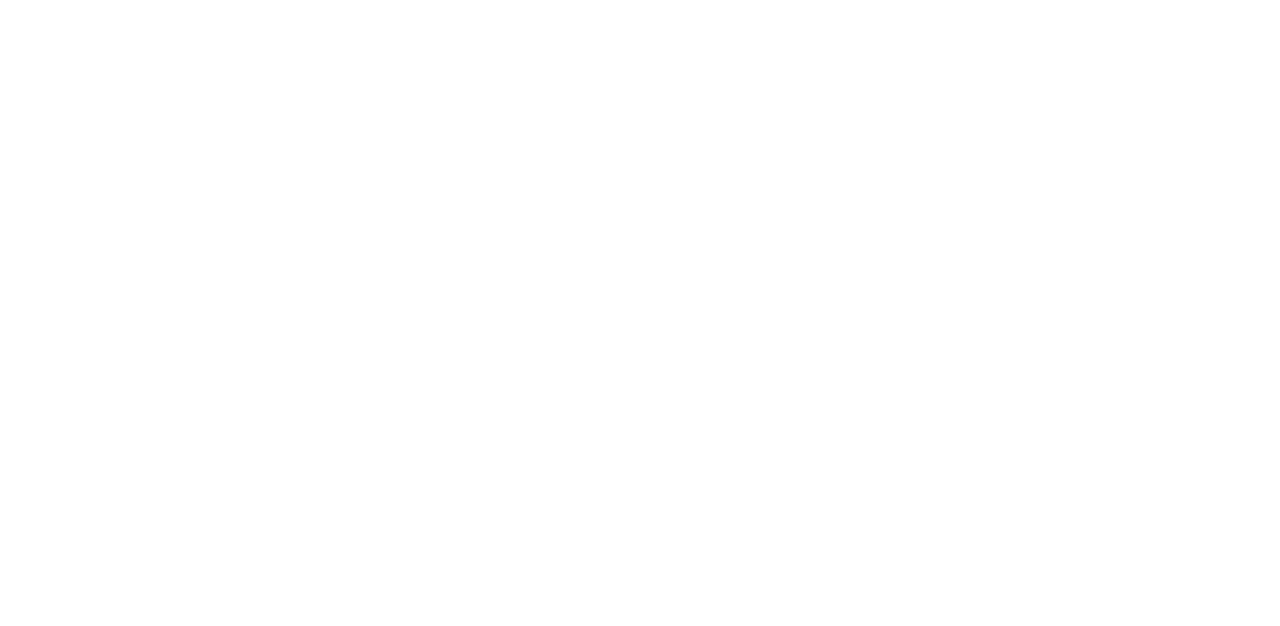
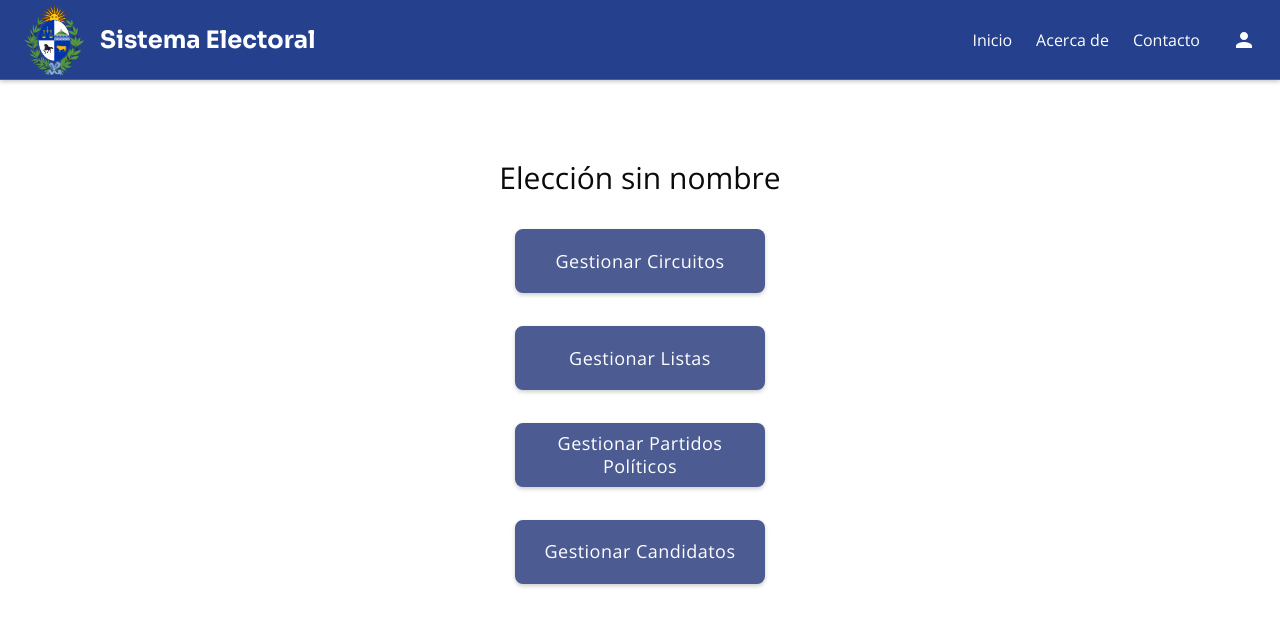
Before and after one commit to maurobarrales25/EleccionesWeb, a React (Vite) app: page /ManageEleccion/1 in a window 1280 px wide. Before the commit this address had no page. Shown: the top 626 px of the page. Built offline with nearby package versions, Linux system fonts and the light colour scheme.

Commit message:
ManageEleecion and CircuitosPage

```diff
--- a/src/App.jsx
+++ b/src/App.jsx
@@ -3,6 +3,8 @@ import { BrowserRouter, Route, Routes } from "react-router-dom";
 import './App.css'
 import MainScreen from './pages/MainScreen/MainScreen';
 import EleccionesPage from './pages/EleccionesPage/EleccionesPage';
+import ManageEleccion from './pages/ManageEleccion/ManageEleccion';
+import CircuitosPage from './pages/CircuitosPage/CircuitosPage';
 
 function App() {
 
@@ -12,6 +14,8 @@ function App() {
         <Route path="/" element={<Login />} />
         <Route path="/MainScreen" element={<MainScreen/>}/>
         <Route path='/Elecciones' element={<EleccionesPage/>}/>
+        <Route path='/ManageEleccion/:eleccionId' element={<ManageEleccion />} />
+        <Route path='/CircuitosPage/:eleccionId' element={<CircuitosPage/>}/>
       </Routes>
     </BrowserRouter>
   )
--- a/src/api/apiCalls.js
+++ b/src/api/apiCalls.js
@@ -11,7 +11,7 @@ export const getElecciones = () => {
 }
 
 export const getCircuitosByEleccion = (eleccionId) => {
-    return axios.get(BASE_URL + 'circuito/getByEleccion', {params: eleccionId})
+  return axios.get(BASE_URL + 'circuito/getByEleccion', { params: { eleccionId } });
 }
 
 export const saveEleccion = (nombre) => {
@@ -19,19 +19,19 @@ export const saveEleccion = (nombre) => {
 }
 
 export const getListasByEleccion = (eleccionId) => {
-    return axios.get(BASE_URL + 'lista/all', {params: eleccionId})
+    return axios.get(BASE_URL + 'lista/all', {params: { eleccionId } })
 }
 
 export const saveCircuito = (numero, establecimientoId) => {
-    return axios.post(BASE_URL + 'circuito/save', null, {params: numero, establecimientoId})
+    return axios.post(BASE_URL + 'circuito/save', null, {params: { numero, establecimientoId } })
 }
 
 export const setCircuitoToEleccion = () => {
-    return axios.post(BASE_URL + 'circuito/eleccion-circuito', null, {params: eleccionId, circuitoId})
+    return axios.post(BASE_URL + 'circuito/eleccion-circuito', null, {params: { eleccionId, circuitoId } })
 }
 
 export const addMiembrosMesaToCircuito = () => {
-    return axios.post(BASE_URL + 'circuito/addMiembrosMesa', null, {params: presidenteMesaCI, secretarioMesaCI, vocalMesaCI, circuitoId})
+    return axios.post(BASE_URL + 'circuito/addMiembrosMesa', null, {params: { presidenteMesaCI, secretarioMesaCI, vocalMesaCI, circuitoId } })
 }
 
 export const getPartidos = () => {
@@ -39,5 +39,9 @@ export const getPartidos = () => {
 }
 
 export const savePartido = () => {
-    return axios.post(BASE_URL + 'partido/save', null, {params: nombre, calleSede, numeroSede, presidenteCI})
+    return axios.post(BASE_URL + 'partido/save', null, {params: { nombre, calleSede, numeroSede, presidenteCI } })
 }
+
+export const getEstablecimientoById = (establecimientoId) => {
+    return axios.get(`${BASE_URL}establecimiento/getById/${establecimientoId}`);
+}
--- /dev/null
+++ b/src/pages/CircuitosPage/CircuitosPage.jsx
@@ -0,0 +1,65 @@
+import NavBar from "@/components/NavBar/NavBar";
+import { useEffect, useState } from "react";
+import { getCircuitosByEleccion } from "@/api/apiCalls";
+import { Link, useParams } from "react-router-dom";
+import {
+  Table,
+  TableHeader,
+  TableBody,
+  TableRow,
+  TableHead,
+  TableCell,
+} from "@/components/ui/table";
+import ButtonCustom from "@/components/atoms/ButtonCustom/ButtonCustom";
+
+function CircuitosPage() {
+  const { eleccionId } = useParams();
+  const [circuitos, setCircuitos] = useState([]);
+
+  useEffect(() => {
+    const fetchCircuitos = async () => {
+      try {
+        const response = await getCircuitosByEleccion(eleccionId);
+        setCircuitos(response.data);
+      }
+      catch (error) {
+        console.error("Error fetching circuitos:", error);
+      }
+    };
+
+    if (eleccionId) fetchCircuitos();
+  }, [eleccionId]);
+
+  return (
+    <div>
+      <NavBar />
+      <div className="flex flex-col items-center justify-center h-[80vh] mt-20 w-max- px-4 max-h-[70vh] overflow-auto">
+        <Table className="max-w-4xl">
+          <TableHeader>
+            <TableRow>
+              <TableHead>Numero</TableHead>
+              <TableHead>Establecimiento</TableHead>
+            </TableRow>
+          </TableHeader>
+          <TableBody>
+            {circuitos.map(({ circuitoId, numero, establecimientoId }) => (
+              <TableRow key={circuitoId}>
+                <TableCell>
+                  <Link to={`/ManageCircuito/${eleccionId}/${circuitoId}`} className="text-blue-600 hover:underline">
+                    {numero}
+                  </Link>
+                </TableCell>
+                <TableCell>{establecimientoId}</TableCell>
+              </TableRow>
+            ))}
+          </TableBody>
+        </Table>
+        <div className="mt-18">
+          <ButtonCustom label="Crear Circuito" size="large" />
+        </div>
+      </div>
+    </div>
+  );
+}
+
+export default CircuitosPage;
--- a/src/pages/EleccionesPage/EleccionesPage.jsx
+++ b/src/pages/EleccionesPage/EleccionesPage.jsx
@@ -46,7 +46,13 @@ function EleccionesPage() {
             {elecciones.map(({ eleccionId, nombre, fecha }) => (
               <TableRow key={eleccionId}>
                 <TableCell>
-                  <Link to={`${baseLink}/${eleccionId}`} className="text-blue-600 hover:underline">
+                  <Link
+                    to={{
+                      pathname: `${baseLink}/${eleccionId}`,
+                    }}
+                    state={{ nombre }}
+                    className="text-blue-600 hover:underline"
+                  >
                     {nombre}
                   </Link>
                 </TableCell>
--- /dev/null
+++ b/src/pages/ManageEleccion/ManageEleccion.jsx
@@ -0,0 +1,33 @@
+import NavBar from "@/components/NavBar/NavBar";
+import ButtonCustom from "@/components/atoms/ButtonCustom/ButtonCustom";
+import { useParams, useLocation, Link } from "react-router-dom";
+
+function ManageEleccion() {
+  const { eleccionId } = useParams();
+  const location = useLocation();
+  const nombre = location.state?.nombre || "Elección sin nombre";
+
+  return (
+    <div>
+      <NavBar />
+      <div className="flex flex-col justify-around items-center mt-10 h-[60vh]">
+      <h1 className="text-3xl font-bold text-center mt-6">{nombre}</h1>
+        <Link to={`/CircuitosPage/${eleccionId}`}>
+            <ButtonCustom label="Gestionar Circuitos" size="large" />
+        </Link>
+        <ButtonCustom label="Gestionar Listas" size="large" />
+        <ButtonCustom
+            label={
+                <label>
+                Gestionar Partidos <br /> Políticos
+                </label>
+            }
+            size="large"
+            />
+        <ButtonCustom label="Gestionar Candidatos" size="large" />
+      </div>
+    </div>
+  );
+}
+
+export default ManageEleccion;
```
